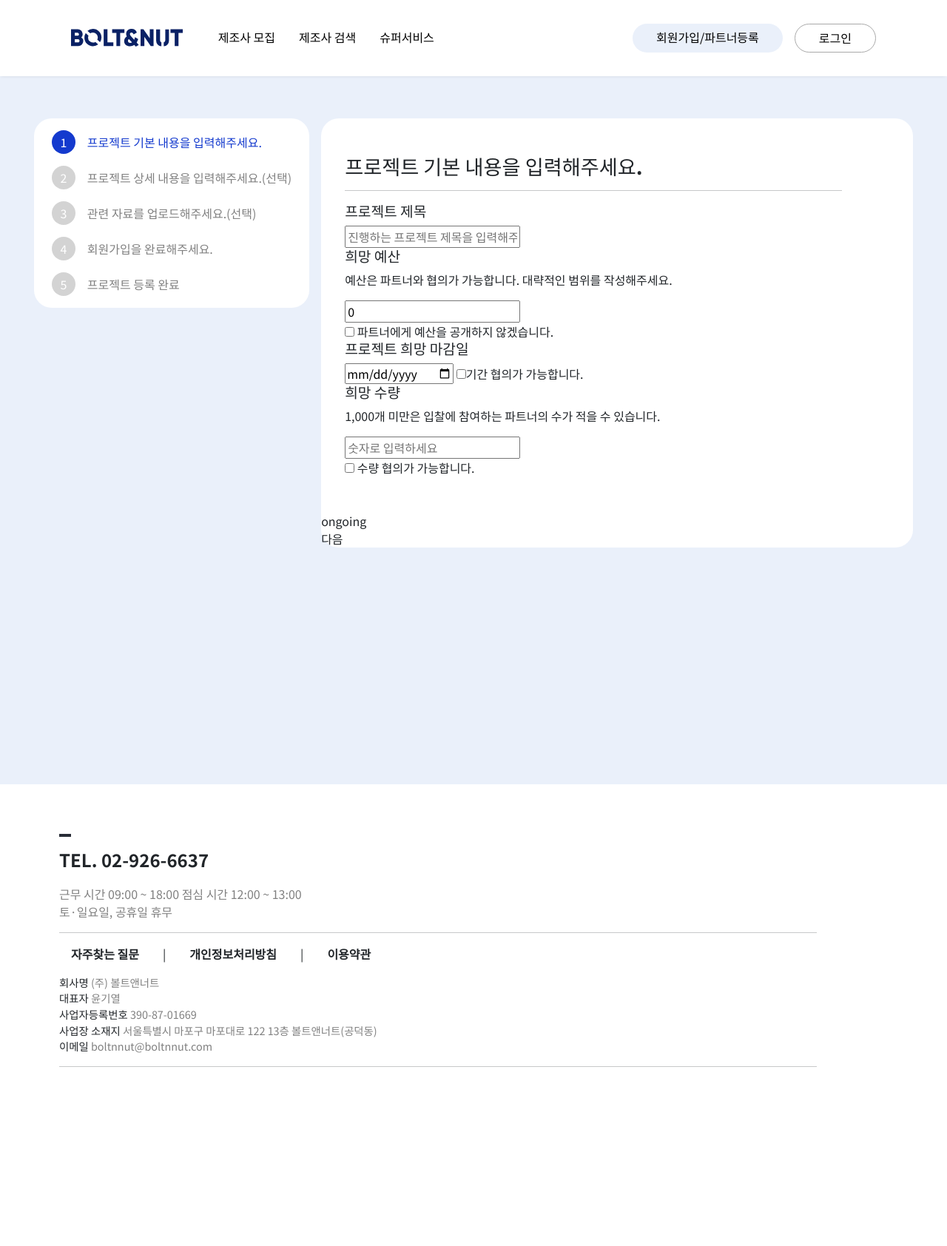
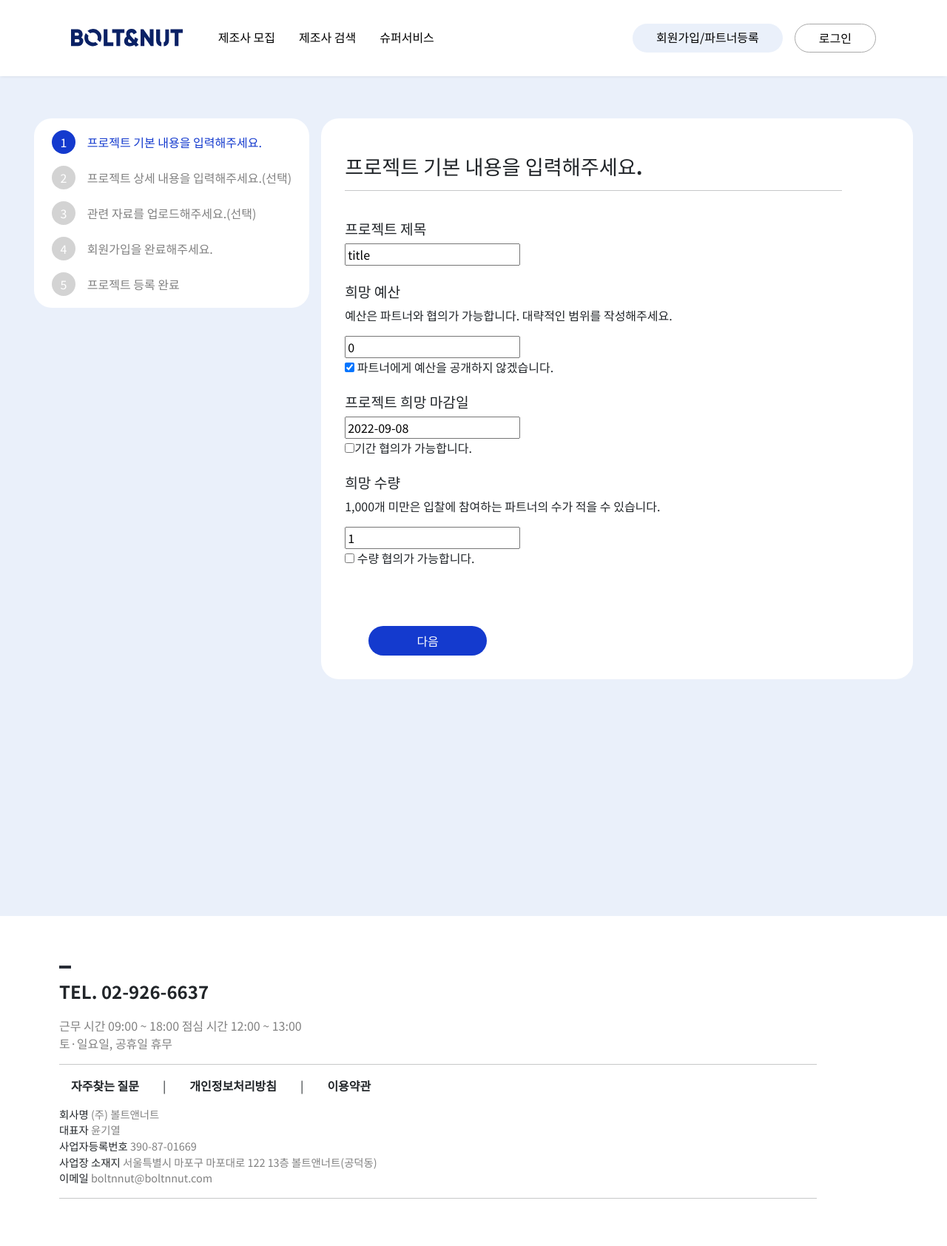
Before and after one commit to KimDahui42/clone-boltnnut, a Django app: page /boltnnut/uploadProject in a window 1280 px wide. Shown: the whole page at 74% size. Before the commit the page ends 1442 px from the top, so only its background shows below. Run offline with Django 4.2, Linux system fonts and the light colour scheme.

Commit message:
어드민 페이지 수정

```diff
--- a/boltnnut/forms.py
+++ b/boltnnut/forms.py
@@ -1,19 +1,77 @@
 '''
- title=models.CharField(max_length=200,null=True)
-    budget=models.IntegerField(default=0)
-    budget_show=models.BooleanField(default=True)
-    expired_date=models.DateField(null=True)
-    expired_negotiation=models.BooleanField(default=False)
-    goal=models.IntegerField(default=1)
-    goal_negotiation=models.BooleanField(default=False)
-    descript=models.TextField(null=True)
-    attached=models.FileField('첨부 파일',upload_to='',blank=True)
+ title,
+    budget,
+    budget_show,
+    expired_date,
+    expired_negotiation,
+    goal,
+    goal_negotiation,
+    descript,
+    attached,
 '''
+from datetime import date
 from django import forms
 from .models import Project
-'''
-class UploadProjectForm(forms.Form):
-    title=forms.CharField(max_length=200)
-    attached=forms.FileField(
-        widget=forms.)
-        '''
+
+class UploadProjectForm(forms.ModelForm):
+    title=forms.CharField(
+        max_length=200,
+        widget=forms.TextInput(
+            attrs={
+                'name':'title',
+                'placeholder':'진행하는 프로젝트 제목을 입력해주세요. ex)반려동물 샤워기'
+            }
+        ),
+        initial='title'
+    )
+    budget=forms.IntegerField(
+        widget=forms.NumberInput(
+            attrs={
+                'name':'budget',
+            }
+        ),
+        initial=0
+    )
+    budget_show=forms.BooleanField(
+        initial=True,
+        widget=forms.CheckboxInput(
+            attrs={
+                'name':'budget_show',
+                }
+        )
+    )
+    expired_date=forms.DateField(
+        widget=forms.DateInput(
+            attrs={
+                'name':"expired_date",
+                'placeholder':"날짜를 선택해주세요."
+            }
+        ),
+        initial=date.today()
+    )
+    expired_negotiate=forms.BooleanField(
+        initial=False,
+        widget=forms.CheckboxInput(attrs={
+            'name':'expired_negotiate',
+        })
+    )
+    goal=forms.IntegerField(
+        widget=forms.DateInput(
+            attrs={
+                'name':"goal",
+                'placeholder':"숫자로 입력하세요."
+            }
+        ),
+        initial=1
+    )
+    goal_negotiate=forms.BooleanField(
+        initial=False,
+        widget=forms.CheckboxInput(attrs={
+            'name':'goal_negotiate',
+            })
+    )
+    descript=forms.Textarea()
+
+    class Meta:
+        model=Project
+        fields=['title','budget','budget_show','expired_date','expired_negotiate','goal','goal_negotiate','descript',]
--- a/boltnnut/static/app.js
+++ b/boltnnut/static/app.js
@@ -86,20 +86,20 @@ box_upload.addEventListener('dragleave',function(e){
 });
 box_upload.addEventListener('drop',function(e){
 	e.preventDefault();
-	var files=e.dataTransfer && e.dataTransfer.files
-	console.log(files);
-	if(files!=null){
-		if(files.length<1){
-			alert("폴더 업로드 불가");
-			return;
-		}
-		selecFile(files);
-	} else{
-		alert("ERROR");
-	}
-	this.style.backgroundColor='aliceblue';
+  	var data = e.dataTransfer;
+  	if (data.items) {
+    for (var i = 0; i < data.items.length; i++) {
+      if (data.items[i].kind == "file") {
+        var file = data.items[i].getAsFile();
+        alert(file.name);
+      }
+    }
+  	} else {
+    	for (var i = 0; i < data.files.length; i++) {
+      	alert(data.files[i].name);
+    	}
+  	}
 });
-
 /* modify upload project form value(#uploadFile)
 var submit=document.getElementById('projectSubmit');
 submit.addEventListener('click',uploadProjectFormControl());
@@ -132,30 +132,29 @@ function uploadContentShow(step){
 		next.style.display='none';
 		submit.style.display='none';
 		document.getElementById('uploadStepDone').className='upload__step--selected';
-		document.getElementsByClassName('upload__content--0'+step)[0].style.display='block';
+		document.getElementsByClassName('upload__content--0'+step)[0].style.display='flex';
 	}
 	else{
 		if(step==1) {
 			previous.style.display='none';
 		}
 		else {
-			previous.style.display='block'
+			previous.style.display='flex'
 			console.log(previous.style.display);
 		}
 		if(step==(max-1)) {
 			next.style.display='none';
-			submit.style.display='block';
+			submit.style.display='flex';
 		}
 		else {
-			next.style.display='block';
+			next.style.display='flex';
 			submit.style.display='none';
 		}
 	}
 	for(var i=1;i<max;i++){
 		if(i==step){
 			document.getElementById('uploadStep'+i).className='upload__step--selected';
-			document.getElementsByClassName('upload__content--0'+i)[0].style.display='block';
-			console.log(document.getElementsByClassName('upload__content--0'+step)[0].style.display);
+			document.getElementsByClassName('upload__content--0'+i)[0].style.display='flex';
 		}
 		else{
 			document.getElementById('uploadStep'+i).className='upload__step--nominee';
--- a/boltnnut/static/styles.css
+++ b/boltnnut/static/styles.css
@@ -340,8 +340,11 @@ b{
 /*upload project*/
 .upload-container{
     display: flex;
+    flex-wrap: wrap;
+    row-gap: 1em;
     column-gap: 1em;
     background-color: #EAF0FA;
+    width:100vw;
     justify-content: center;
     padding: 10em 0 20em 0;
 }
@@ -391,6 +394,10 @@ b{
 .upload__content{
     width:50em;
 }
+.upload__content > div{
+    display:flex;
+    flex-direction: column;
+}
 .upload__content h2 {
     font-size: 1.7em;
     font-weight: 550;
@@ -428,3 +435,38 @@ b{
     border-style: dashed;
     border-width: 0.2em;
 }
+.upload__content__step-controls{
+    display: flex;
+    justify-content: space-between;
+    padding:2em 4em;
+    width:40em;
+}
+.upload__content__step-controls > div{
+    width:10em;
+    height: 2.5em;
+    border-radius: 2em;
+
+}
+.upload__step__next{
+    background-color: #143ace;
+    color: white;
+    display:flex;
+    align-items: center;
+    justify-content: center;
+}
+.upload__step__previous{
+    display: flex;
+    align-items: center;
+    justify-content: center;
+    background-color: white;
+    color:#143ace;
+    border-width: 0.05em;
+    border-color: #5a7af3;
+    border-style: solid;
+}
+#projectSubmit > button{
+    width:10em;
+    height: 2.5em;
+    border-radius: 2em;
+    border-style: none;
+}
--- a/boltnnut/templates/mainsite/uploadProject.html
+++ b/boltnnut/templates/mainsite/uploadProject.html
@@ -17,7 +17,7 @@
                 <span>관련 자료를 업로드해주세요.(선택)</span>
             </li>
             {% if user.is_authenticated %}
-            <li id="uploadStep4" class="upload__step--nominee">
+            <li id="uploadStepDone" class="upload__step--nominee">
                 <div>4</div>
                 <span>프로젝트 등록 완료!</span>
             </li>
@@ -26,7 +26,7 @@
                 <div>4</div>
                 <span>회원가입을 완료해주세요.</span>
             </li>
-            <li id="uploadStep5" class="upload__step--nominee">
+            <li id="uploadStepDone" class="upload__step--nominee">
                 <div>5</div>
                 <span>프로젝트 등록 완료</span>
             </li>
@@ -43,28 +43,30 @@
                 </section>
                 <section>
                     <h3>프로젝트 제목</h3>
-                    <input type="text" name="title" placeholder="진행하는 프로젝트 제목을 입력해주세요. ex)반려동물 샤워기"/>
+                    {{form.title}}
                 </section>
                 <section>
                     <h3>희망 예산</h3>
                     <p>예산은 파트너와 협의가 가능합니다. 대략적인 범위를 작성해주세요.</p>
-                    <input type="number" name="budget" value="0"/>
+                    {{form.budget}}
                     <div>
-                        <input type="checkbox" name="budget_show" value="true"/>
+                        {{form.budget_show}}
                         <span>파트너에게 예산을 공개하지 않겠습니다.</span>
                     </div>
                 </section>
                 <section>
                     <h3>프로젝트 희망 마감일</h3>
-                    <input type="date" name="expired_date" placeholder="날짜를 선택해주세요."/>
-                    <input type="checkbox" name="expired_negotiate" value="true"/><span>기간 협의가 가능합니다.</span>
+                    {{form.expired_date}}
+                    <div>
+                        {{form.expired_negotiate}}<span>기간 협의가 가능합니다.</span></div>
                 </section>
                 <section>
                     <h3>희망 수량</h3>
                     <p>1,000개 미만은 입찰에 참여하는 파트너의 수가 적을 수 있습니다.</p>
-                    <input type="number" name="goal" placeholder="숫자로 입력하세요"/>
+                    {{form.goal}}
                     <div>
-                        <input type="checkbox" name="goal_nagotiate" value="true"/>
+
+                        {{form.goal_negotiate}}
                         <span>수량 협의가 가능합니다.</span>
                     </div>
                 </section>
@@ -75,7 +77,7 @@
                     <span>(선택 입력 사항)</span>
                 </section>
                 <p>기본 내용 외 파트너에게 요청하고 싶은 내용이 있다면 작성해주세요.</p>
-                <p><textarea name="descript">
+                <p><textarea name="descript" value="{{form.descript.value}}">
     1. 프로젝트 목적
     - 제품을 만들게 된 배경, 사용 목적 등을 알면 더 적합한 제작 정보를 드릴 수 있습니다.
 
@@ -108,7 +110,6 @@
                             class="form-control"
                             name="email"
                             id="email"
-                            value="{{ form.email.value|default_if_none:'' }}"
                         />
                     </div>
                     <div class="signup-client__password1">
@@ -118,7 +119,6 @@
                             class="form-control"
                             name="password1"
                             id="password1"
-                            value="{{ form.password1.value|default_if_none:'' }}"
                         />
                     </div>
                     <div class="signup-client__password2">
@@ -128,7 +128,6 @@
                             class="form-control"
                             name="password2"
                             id="password2"
-                            value="{{ form.password2.value|default_if_none:'' }}"
                         />
                     </div>
                     <div class="signup-client__name">
@@ -138,7 +137,6 @@
                             class="form-control"
                             name="name"
                             id="name"
-                            value="{{ form.name.value|default_if_none:'' }}"
                         />
                     </div>
                     <div class="signup-client__phone">
@@ -149,7 +147,6 @@
                             name="phone"
                             id="phone"
                             pattern="^([0-9]{9,11})$"
-                            value="{{ form.phone.value|default_if_none:'' }}"
                         />
                     </div>
                     <div class="signup-client__company">
@@ -159,7 +156,6 @@
                             class="form-control"
                             name="company"
                             id="company"
-                            value="{{ form.company.value|default_if_none:'' }}"
                         />
                     </div>
                     <div class="signup-client__jobposition">
@@ -169,17 +165,15 @@
                             class="form-control"
                             name="jobPosition"
                             id="jobPosition"
-                            value="{{ form.jobPosition.value|default_if_none:'' }}"
                         />
                     </div>
                     <div class="signup-client__userType">
-                        <input type="text" name="userType" id="userType" value="{{form.userType.value|default_if_none:'client'}}"/>
+                        <input type="text" name="userType" id="userType"/>
                     </div>
             </div>
             {% endif %}
 
         </div>
-        <span>{{status}}</span>
         <section class="upload__content__step-controls">
                 <div class="upload__step__previous" id="previous">
                     <span>< 이전</span>
@@ -187,8 +181,8 @@
                 <div class="upload__step__next" id="next">
                     <span>다음</span>
                 </div>
-                <div class="upload__step__next" id="projectSubmit">
-                    <button type="submit">등록</a>
+                <div id="projectSubmit">
+                    <button class="upload__step__next" type="submit">등록</a>
                 </div>
         </section>
     </form>
--- a/boltnnut/views.py
+++ b/boltnnut/views.py
@@ -1,7 +1,8 @@
 from unicodedata import category
-from django.shortcuts import render
+from django.shortcuts import render,redirect
 from django.core.paginator import Paginator
-from .models import Project,Partners
+from .models import Project,Partners,ProjectFile
+from .forms import UploadProjectForm
 from django.template import RequestContext
 
 def index(request):
@@ -29,21 +30,34 @@ def projects(request):
 
 def upload(request):
     if request.method=="POST":
-        form=request.POST
-        projectData=Project()
-        projectData.title=form['title']
-        projectData.budget=form['budget']
-        #projectData.budget_show=form['budget_show']
-        projectData.expired_date=form['expired_date']
-        #projectData.expired_negotiate=form['expired_negotiate']
-        projectData.goal=form['goal']
-        #projectData.goal_negotiate['goal_negotiate']
-        projectData.descript=form['descript']
-        projectData.attached=form['attached']
-        projectData.save()
-        return render(request,'mainsite/uploadProject.html',{'status':'done'})
+        form=UploadProjectForm(request.POST)
+        if form.is_valid():
+            print("valid")
+            form.save()
+            key=Project.objects.latest('id')
+            uploadFiles(request,key)
+            print(request.FILES)
+        else:
+            print(form)
+    else:
+        form=UploadProjectForm()
+        return render(request, 'mainsite/uploadProject.html',{'form':form})
+    return redirect('/boltnnut/uploadProject')
 
-    return render(request, 'mainsite/uploadProject.html',{'status':'ongoing'})
+
+def uploadFiles(request,key):
+    files=request.FILES.getlist('files')
+    print(key)
+    print(files)
+    for f in files:
+        tmp=ProjectFile(
+                project=key,
+                file=f
+            )
+        tmp.save()
+    return redirect('/boltnnut/')
+
+
 
 
 def search(request):
```
Also changed, not shown: boltnnut/admin.py (+13 -2 lines), boltnnut/models.py (+17 -1 lines), boltnnut/migrations/0006_remove_project_attached_projectfile.py (added), boltnnut/migrations/0007_project_ongoing.py (added), 1 other file.
